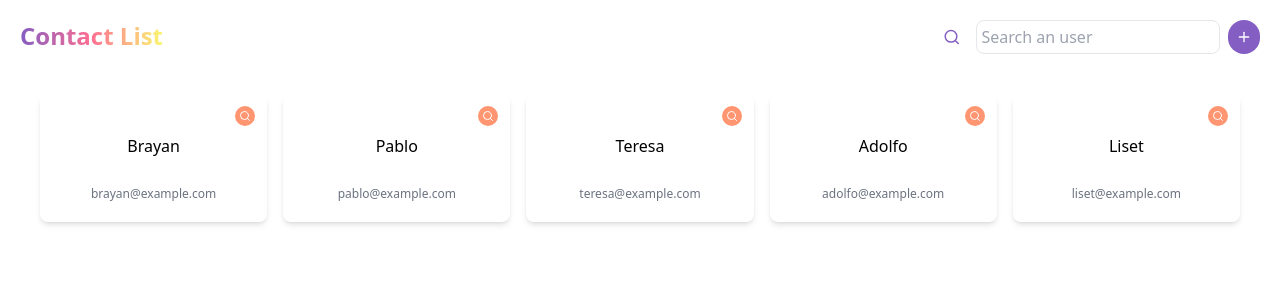
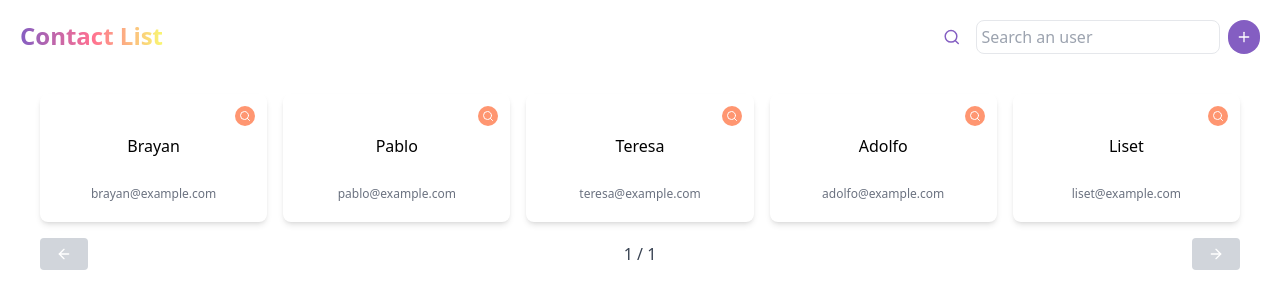
Before and after one commit to brayanyepesc/novadeha, a React (Vite) app: page / in a window 1280 px wide. Shown: the top 308 px of the page. Built offline with nearby package versions, Linux system fonts and the light colour scheme.

Commit message:
feat: add pagination to the project

```diff
--- a/src/App.tsx
+++ b/src/App.tsx
@@ -7,13 +7,18 @@ import { User } from "./types/types";
 import ErrorMessage from "./components/ErrorMessage";
 import { LuPlus } from "react-icons/lu";
 import UserDetails from "./components/UserDetails";
+import { usePagination } from "./hooks/usePagination";
+import { useFilterUsers } from "./hooks/useFilterUsers";
+import { Pagination } from "./components/Pagination";
 
 function App() {
   const [search, setSearch] = useState<string>("");
   const [selectedUser, setSelectedUser] = useState<User | null>(null);
-  const filteredUsers: User[] = users.filter((user: User) =>
-    user.name.toLowerCase().includes(search.toLowerCase())
-  );
+  const filteredUsers = useFilterUsers(users, search);
+  const { currentUsers, currentPage, maxPage, next, prev } = usePagination({
+    users: filteredUsers,
+    usersPerPage: 5,
+  });
   return (
     <main
       aria-label="Contact list"
@@ -28,12 +33,18 @@ function App() {
           </button>
         </div>
       </header>
-      <section className="w-full h-[400px] mt-5 rounded-lg p-5">
+      <section className="w-full min-h-[400px] mt-5 rounded-lg p-5">
         {filteredUsers.length > 0 ? (
-          <UsersList users={filteredUsers} onSelectUser={setSelectedUser} />
+          <UsersList users={currentUsers} onSelectUser={setSelectedUser} />
         ) : (
           <ErrorMessage message="Oops! We couldn’t find anything matching your search." />
         )}
+        <Pagination
+          currentPage={currentPage}
+          maxPage={maxPage}
+          onNext={next}
+          onPrev={prev}
+        />
       </section>
       {selectedUser && <UserDetails user={selectedUser} />}
     </main>
--- /dev/null
+++ b/src/components/Pagination.tsx
@@ -0,0 +1,39 @@
+import { LuArrowLeft, LuArrowRight } from "react-icons/lu";
+
+interface PaginationProps {
+  currentPage: number;
+  maxPage: number;
+  onNext: () => void;
+  onPrev: () => void;
+}
+
+export const Pagination = ({
+  currentPage,
+  maxPage,
+  onNext,
+  onPrev,
+}: PaginationProps) => {
+  return (
+    <div className="flex items-center justify-between mt-4">
+      <button
+        onClick={onPrev}
+        disabled={currentPage === 1}
+        className="px-4 py-2 bg-novaviolet text-white rounded disabled:bg-gray-300"
+        aria-label="Página anterior"
+      >
+        <LuArrowLeft />
+      </button>
+      <span className="text-gray-700">
+        {currentPage} / {maxPage}
+      </span>
+      <button
+        onClick={onNext}
+        disabled={currentPage === maxPage}
+        className="px-4 py-2 bg-novaviolet text-white rounded disabled:bg-gray-300"
+        aria-label="Página siguiente"
+      >
+        <LuArrowRight />
+      </button>
+    </div>
+  );
+};
--- /dev/null
+++ b/src/hooks/useFilterUsers.tsx
@@ -0,0 +1,12 @@
+import { useMemo } from "react";
+import { User } from "../types/types";
+
+export const useFilterUsers = (users: User[], search: string) => {
+  return useMemo(
+    () =>
+      users.filter((user) =>
+        user.name.toLowerCase().includes(search.toLowerCase())
+      ),
+    [users, search]
+  );
+};
--- /dev/null
+++ b/src/hooks/usePagination.tsx
@@ -0,0 +1,24 @@
+import { useState, useMemo } from "react";
+import { User } from "../types/types";
+
+interface UsePaginationProps {
+  users: User[];
+  usersPerPage: number;
+}
+
+export const usePagination = ({ users, usersPerPage }: UsePaginationProps) => {
+  const [currentPage, setCurrentPage] = useState(1);
+
+  const maxPage = Math.ceil(users.length / usersPerPage);
+
+  const currentUsers = useMemo(() => {
+    const start = (currentPage - 1) * usersPerPage;
+    const end = start + usersPerPage;
+    return users.slice(start, end);
+  }, [users, currentPage, usersPerPage]);
+
+  const next = () => setCurrentPage((prev) => Math.min(prev + 1, maxPage));
+  const prev = () => setCurrentPage((prev) => Math.max(prev - 1, 1));
+
+  return { currentUsers, currentPage, maxPage, next, prev, setCurrentPage };
+};
```
